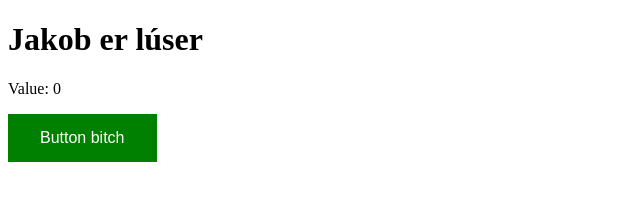
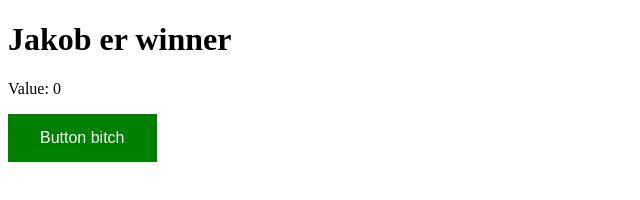
Before and after one commit to Nacaza/jakoberheimskur, a plain HTML site: page index1.html in a window 1280 px wide. Shown: the full height of the page, 0-640 px from the left. Drawn offline with Linux system fonts and the light colour scheme.

Commit message:
Update index1.html

```diff
--- a/index1.html
+++ b/index1.html
@@ -21,7 +21,7 @@
     </style>
 </head>
 <body>
-    <h1>Jakob er lúser</h1>
+    <h1>Jakob er winner</h1>
     <p>Value: <span id="valueDisplay">0</span></p>
     <button id="toggleButton">Button bitch</button>
 
```
